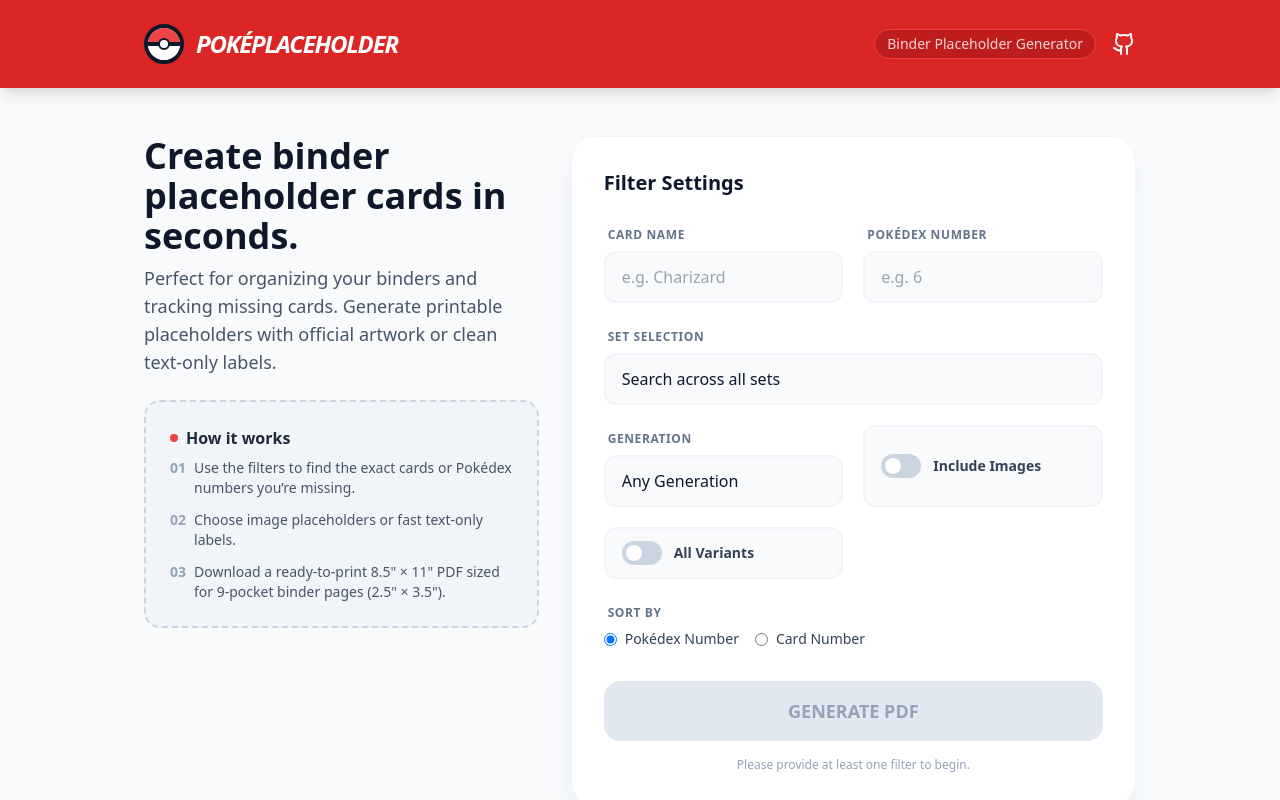
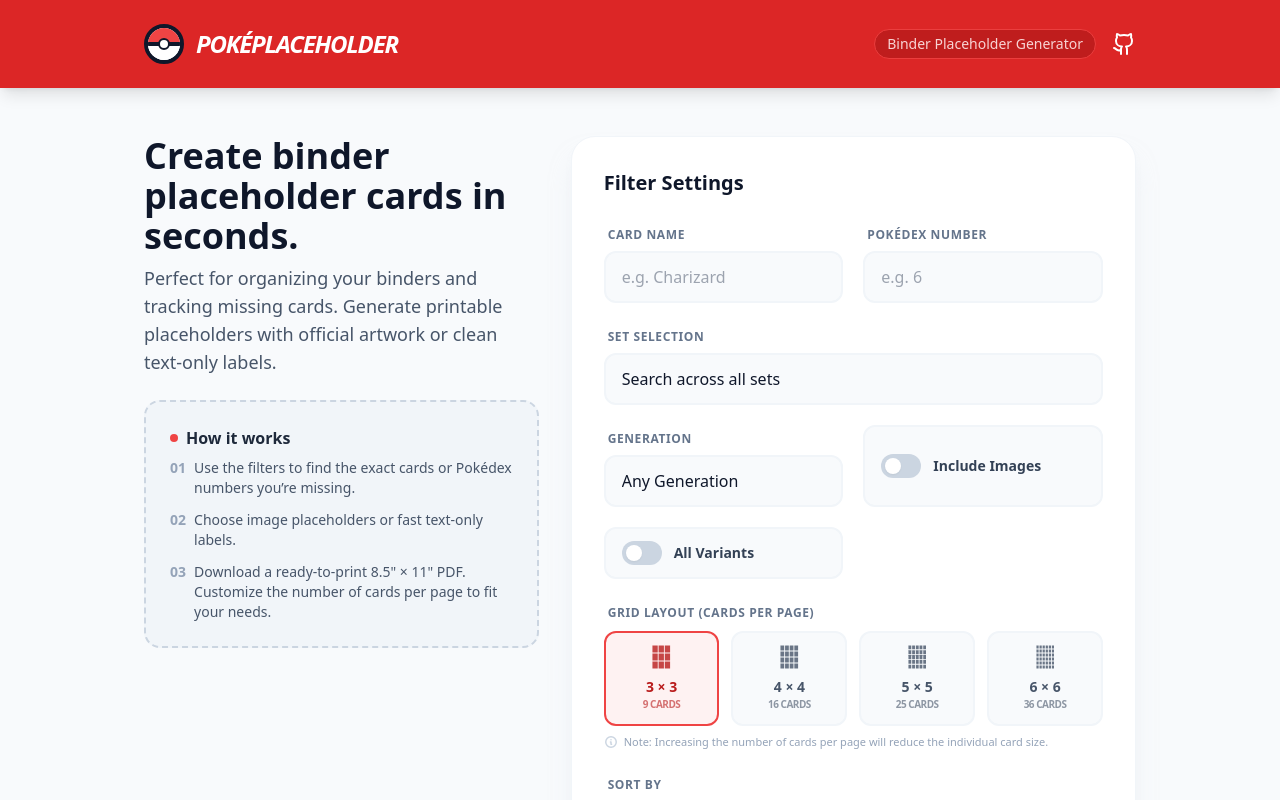
Before and after one commit to shermaza/pokeplaceholder.com, a React (Create React App) app: page / in a window 1280 px wide. Shown: the top 800 px of the page. Built offline with nearby package versions, Linux system fonts and the light colour scheme; the HTML template or start-up script is replaced by a standard one.

Commit message:
Allow users to increase the number of cards per page

```diff
--- a/src/App.js
+++ b/src/App.js
@@ -26,6 +26,7 @@
             generation={state.generation} setGeneration={actions.setGeneration}
             useImages={state.useImages} setUseImages={actions.setUseImages}
             allVariants={state.allVariants} setAllVariants={actions.setAllVariants}
+            cardsPerPage={state.cardsPerPage} setCardsPerPage={actions.setCardsPerPage}
             sortBy={state.sortBy} setSortBy={actions.setSortBy}
             loading={state.loading}
             isFormValid={state.isFormValid}
--- a/src/components/FilterForm.js
+++ b/src/components/FilterForm.js
@@ -8,6 +8,7 @@
   generation, setGeneration,
   useImages, setUseImages,
   allVariants, setAllVariants,
+  cardsPerPage, setCardsPerPage,
   sortBy, setSortBy,
   loading,
   isFormValid,
@@ -16,6 +17,34 @@
   progress,
   status
 }) => {
+  const GridIcon = ({ size }) => {
+    const cells = [];
+    const width = 85;
+    const height = 110;
+    const cellW = width / size;
+    const cellH = height / size;
+    const padding = 2;
+
+    for (let i = 0; i < size * size; i++) {
+      cells.push(
+        <rect
+          key={i}
+          x={(i % size) * cellW + padding}
+          y={Math.floor(i / size) * cellH + padding}
+          width={cellW - padding * 2}
+          height={cellH - padding * 2}
+          rx="1"
+          fill="currentColor"
+        />
+      );
+    }
+    return (
+      <svg viewBox={`0 0 ${width} ${height}`} className="w-5 h-6.5 mb-2 opacity-80" style={{ height: '1.5rem', width: 'auto' }}>
+        {cells}
+      </svg>
+    );
+  };
+
   return (
     <div className="lg:col-span-7 bg-white rounded-3xl shadow-xl shadow-slate-200/50 border border-slate-100 p-6 md:p-8">
       <h3 className="text-xl font-bold text-slate-900 mb-6">Filter Settings</h3>
@@ -91,6 +120,39 @@
             Include all versions of a card (e.g., Holofoil, Reverse Holofoil) instead of just the standard version.
             <div className="absolute top-full left-1/2 -translate-x-1/2 border-8 border-transparent border-t-slate-800"></div>
           </div>
+        </div>
+
+        <div className="md:col-span-2 space-y-2">
+          <label className="text-xs font-bold uppercase tracking-wider text-slate-500 ml-1">Grid Layout (Cards Per Page)</label>
+          <div className="grid grid-cols-2 sm:grid-cols-4 gap-3">
+            {[
+              { id: 9, size: 3, label: '3 × 3', sub: '9 Cards' },
+              { id: 16, size: 4, label: '4 × 4', sub: '16 Cards' },
+              { id: 25, size: 5, label: '5 × 5', sub: '25 Cards' },
+              { id: 36, size: 6, label: '6 × 6', sub: '36 Cards' }
+            ].map((option) => (
+              <button
+                key={option.id}
+                type="button"
+                onClick={() => setCardsPerPage(option.id)}
+                className={`flex flex-col items-center justify-center p-3 rounded-xl border-2 transition-all duration-200 ${
+                  cardsPerPage === option.id
+                    ? 'border-red-500 bg-red-50 text-red-700'
+                    : 'border-slate-100 bg-slate-50 text-slate-600 hover:border-slate-200'
+                }`}
+              >
+                <GridIcon size={option.size} />
+                <span className="text-sm font-black">{option.label}</span>
+                <span className="text-[10px] font-bold opacity-60 uppercase tracking-tighter">{option.sub}</span>
+              </button>
+            ))}
+          </div>
+          <p className="text-[11px] text-slate-400 mt-2 flex items-center">
+            <svg className="w-3.5 h-3.5 mr-1.5 text-slate-300" fill="none" stroke="currentColor" viewBox="0 0 24 24">
+              <path strokeLinecap="round" strokeLinejoin="round" strokeWidth="2.5" d="M13 16h-1v-4h-1m1-4h.01M21 12a9 9 0 11-18 0 9 9 0 0118 0z" />
+            </svg>
+            Note: Increasing the number of cards per page will reduce the individual card size.
+          </p>
         </div>
 
         <div className="md:col-span-2 space-y-1.5">
--- a/src/components/HeroSection.js
+++ b/src/components/HeroSection.js
@@ -28,7 +28,7 @@
           </li>
           <li className="flex items-start">
             <span className="font-bold mr-2 text-slate-400">03</span>
-            <span>Download a ready-to-print 8.5" × 11" PDF sized for 9‑pocket binder pages (2.5" × 3.5").</span>
+            <span>Download a ready-to-print 8.5" × 11" PDF. Customize the number of cards per page to fit your needs.</span>
           </li>
         </ul>
       </div>
--- a/src/hooks/useCardGenerator.js
+++ b/src/hooks/useCardGenerator.js
@@ -12,6 +12,7 @@
   const [sortBy, setSortBy] = useState('pokedex');
   const [useImages, setUseImages] = useState(false);
   const [allVariants, setAllVariants] = useState(false);
+  const [cardsPerPage, setCardsPerPage] = useState(9);
   const [error, setError] = useState(null);
   const [progress, setProgress] = useState(null);
   const [status, setStatus] = useState('');
@@ -77,7 +78,7 @@
       } else {
         setStatus(`Generating PDF for ${allFoundCards.length} cards...`);
         const sortedCards = CardService.sortCards(allFoundCards, sortBy);
-        await PdfService.generatePdf(sortedCards, { useImages, showVariant: allVariants }, (p) => {
+        await PdfService.generatePdf(sortedCards, { useImages, showVariant: allVariants, cardsPerPage }, (p) => {
           // PDF generation is 30-100%
           setProgress(30 + Math.round((p / 100) * 70));
         });
@@ -105,6 +106,7 @@
       sortBy,
       useImages,
       allVariants,
+      cardsPerPage,
       error,
       progress,
       status,
@@ -118,6 +120,7 @@
       setSortBy,
       setUseImages,
       setAllVariants,
+      setCardsPerPage,
       handleGenerate
     }
   };
--- a/src/services/PdfService.js
+++ b/src/services/PdfService.js
@@ -2,7 +2,7 @@
 
 export const PdfService = {
   generatePdf: async (cards, options = {}, onProgress) => {
-    const { useImages = false, showVariant = true } = options;
+    const { useImages = false, showVariant = true, cardsPerPage = 9 } = options;
     const doc = new jsPDF({
       unit: 'in',
       format: 'letter'
@@ -10,12 +10,37 @@
 
     const pageWidth = 8.5;
     const pageHeight = 11;
-    const cellWidth = 2.5;
-    const cellHeight = 3.5;
     const topMargin = 0.25;
     const sideMargin = 0.5;
     const bottomMargin = 0.25;
     const borderWidth = 0.005;
+
+    // Calculate grid and cell size
+    // We want roughly golden ratio or similar if possible, but 2:3 or 3:4 is common for cards.
+    // Let's find best cols/rows for cardsPerPage
+    let cols = Math.ceil(Math.sqrt(cardsPerPage * (pageWidth / pageHeight)));
+    let rows = Math.ceil(cardsPerPage / cols);
+
+    // Adjust to better fit if needed
+    if (cols * rows < cardsPerPage) rows++;
+
+    // Special cases for better standard layouts
+    if (cardsPerPage === 9) { cols = 3; rows = 3; }
+    else if (cardsPerPage === 4) { cols = 2; rows = 2; }
+    else if (cardsPerPage === 1) { cols = 1; rows = 1; }
+    else if (cardsPerPage <= 6 && cardsPerPage > 4) { cols = 2; rows = 3; }
+    else if (cardsPerPage <= 12 && cardsPerPage > 9) { cols = 3; rows = 4; }
+    else if (cardsPerPage <= 16 && cardsPerPage > 12) { cols = 4; rows = 4; }
+    else if (cardsPerPage <= 20 && cardsPerPage > 16) { cols = 4; rows = 5; }
+    else if (cardsPerPage <= 25 && cardsPerPage > 20) { cols = 5; rows = 5; }
+    else if (cardsPerPage <= 30 && cardsPerPage > 25) { cols = 5; rows = 6; }
+    else if (cardsPerPage <= 36 && cardsPerPage > 30) { cols = 6; rows = 6; }
+
+    const availableWidth = pageWidth - (sideMargin * 2);
+    const availableHeight = pageHeight - (topMargin + bottomMargin);
+
+    const cellWidth = availableWidth / cols;
+    const cellHeight = availableHeight / rows;
 
     let x = sideMargin;
     let y = topMargin;
@@ -39,23 +64,23 @@
           doc.addImage(imgData, 'JPEG', x, y, cellWidth, cellHeight);
         } catch (e) {
           console.error(`Failed to load image for ${card.name}`, e);
-          PdfService.drawText(doc, card, x, y, cellWidth, cellHeight, showVariant);
+          PdfService.drawText(doc, card, x, y, cellWidth, cellHeight, showVariant, cardsPerPage);
         }
       } else {
-        PdfService.drawText(doc, card, x, y, cellWidth, cellHeight, showVariant);
+        PdfService.drawText(doc, card, x, y, cellWidth, cellHeight, showVariant, cardsPerPage);
       }
 
       // Move to next cell
       x += cellWidth;
 
       // New row
-      if (x + cellWidth > pageWidth - sideMargin) {
+      if (x + (cellWidth / 2) > pageWidth - sideMargin) {
         x = sideMargin;
         y += cellHeight;
       }
 
       // New page
-      if (y + cellHeight > pageHeight - bottomMargin) {
+      if (y + (cellHeight / 2) > pageHeight - bottomMargin) {
         if (i < cards.length - 1) {
           doc.addPage();
           x = sideMargin;
@@ -88,7 +113,7 @@
     });
   },
 
-  drawText: (doc, card, x, y, width, height, showVariant = true) => {
+  drawText: (doc, card, x, y, width, height, showVariant = true, cardsPerPage = 9) => {
     const textLines = [
       card.national_pokedex_number ? `#${card.national_pokedex_number}` : "",
       card.name,
@@ -99,15 +124,34 @@
       `Released: ${card.release_date}`
     ].filter(l => l !== "");
 
-    doc.setFontSize(10);
-    const lineHeight = 0.2;
+    // Scale font size based on number of cards
+    // Base 10pt for 9 cards (3x3)
+    let fontSize = 10;
+    if (cardsPerPage > 9) {
+      fontSize = Math.max(4, 10 - Math.floor((cardsPerPage - 9) / 4));
+    } else if (cardsPerPage < 9) {
+      fontSize = Math.min(16, 10 + Math.floor((9 - cardsPerPage) * 1.5));
+    }
+
+    doc.setFontSize(fontSize);
+    const lineHeight = fontSize * 0.02; // Roughly scaled line height
     const totalHeight = textLines.length * lineHeight;
-    let currentY = y + (height - totalHeight) / 2 + lineHeight;
+    let currentY = y + (height - totalHeight) / 2 + (lineHeight * 0.8);
 
     textLines.forEach(line => {
-      const textWidth = doc.getTextWidth(line);
+      // Check if text is too wide and truncate if necessary
+      let displayLine = line;
+      const maxWidth = width - 0.1;
+      if (doc.getTextWidth(displayLine) > maxWidth) {
+        while (displayLine.length > 0 && doc.getTextWidth(displayLine + "...") > maxWidth) {
+          displayLine = displayLine.substring(0, displayLine.length - 1);
+        }
+        displayLine += "...";
+      }
+
+      const textWidth = doc.getTextWidth(displayLine);
       const xCenter = x + (width - textWidth) / 2;
-      doc.text(line, xCenter, currentY);
+      doc.text(displayLine, xCenter, currentY);
       currentY += lineHeight;
     });
   }
```
